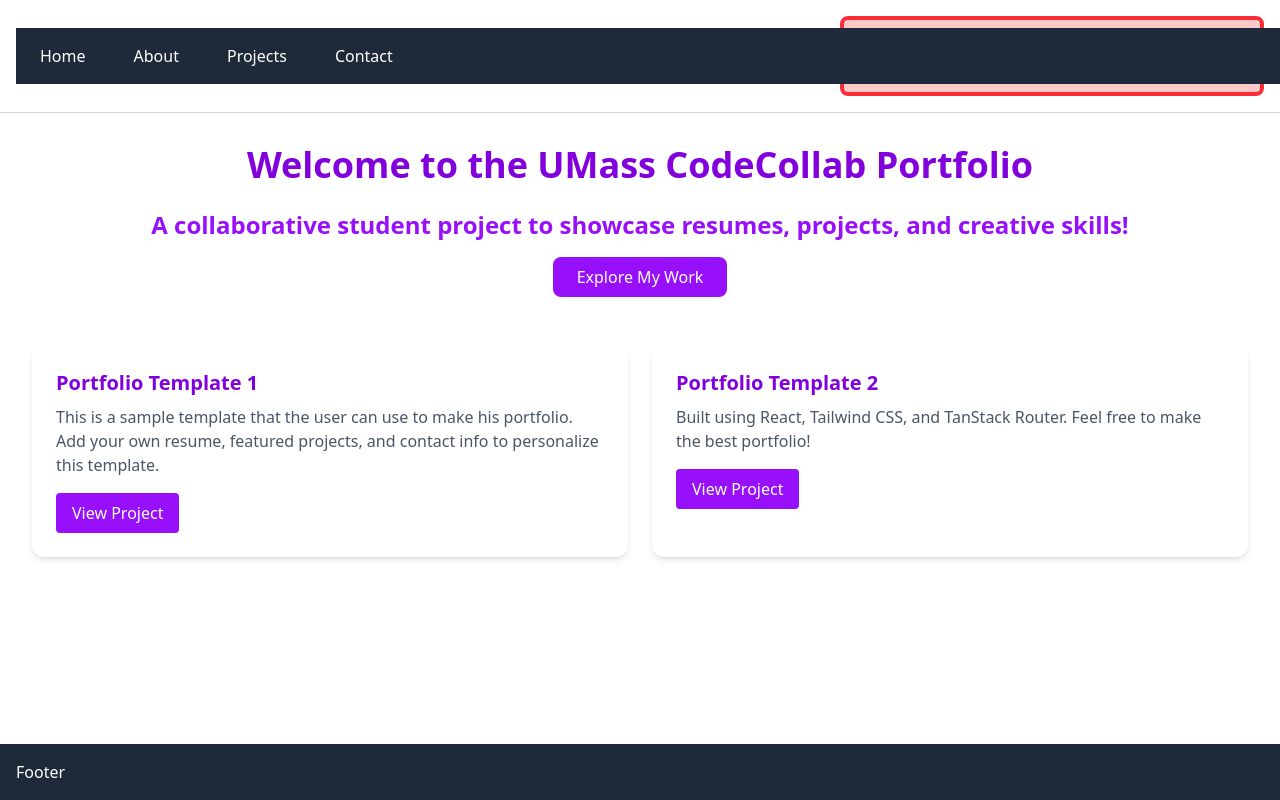
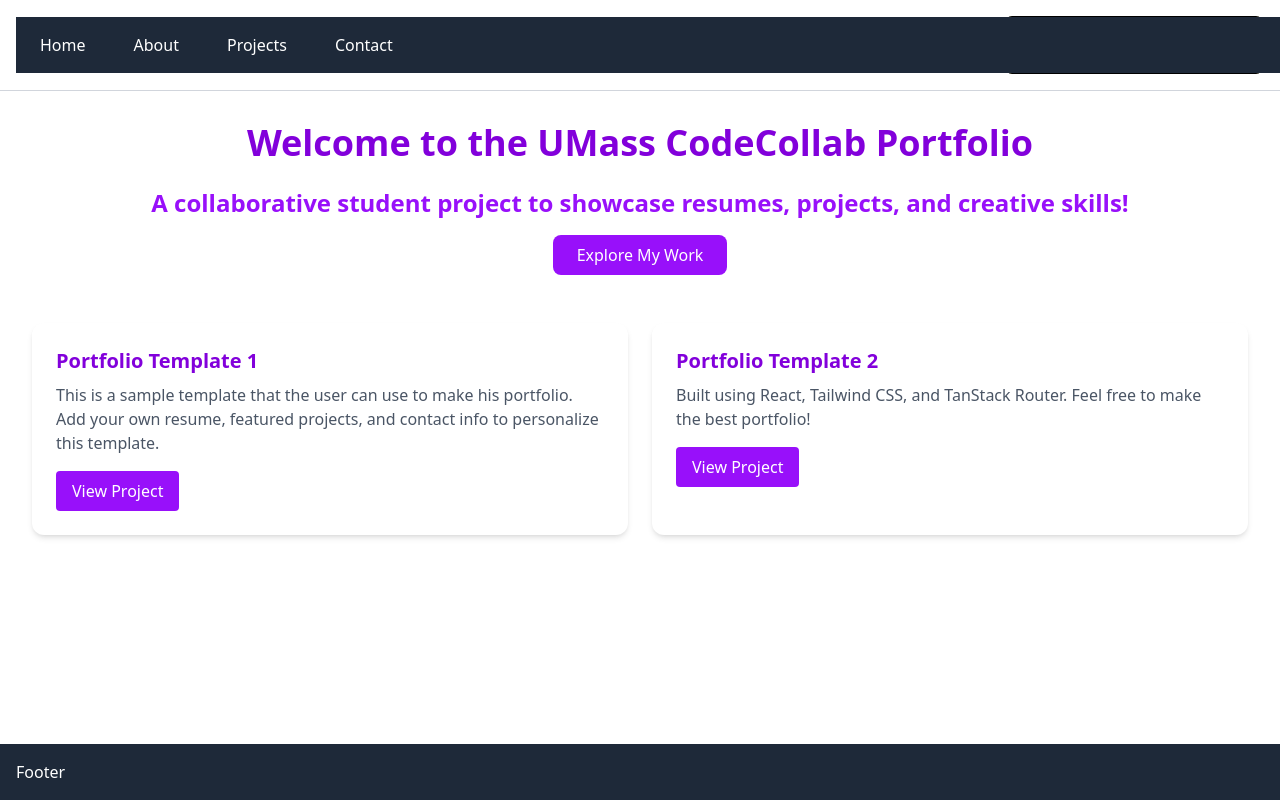
Before and after one commit to rashijain201/PersonalPortfolio_CodeCollab, a React (Vite) app: page / in a window 1280 px wide. Built offline with nearby package versions, Linux system fonts and the light colour scheme.

Commit message:
Update DarkMode.jsx

```diff
--- a/src/DarkMode.jsx
+++ b/src/DarkMode.jsx
@@ -1,7 +1,7 @@
 export default function DarkMode() {
   return (
-    <div className="text-4xl bg-red-200 text-red-800 p-4 rounded-lg border-4 border-red-500">
-      💡 THIS IS DARKMODE
+    <div className="text-2xl p-3 bg-yellow-300 text-black rounded-lg border border-black">
+      💡 I AM DARK MODE
     </div>
   );
 }
```
